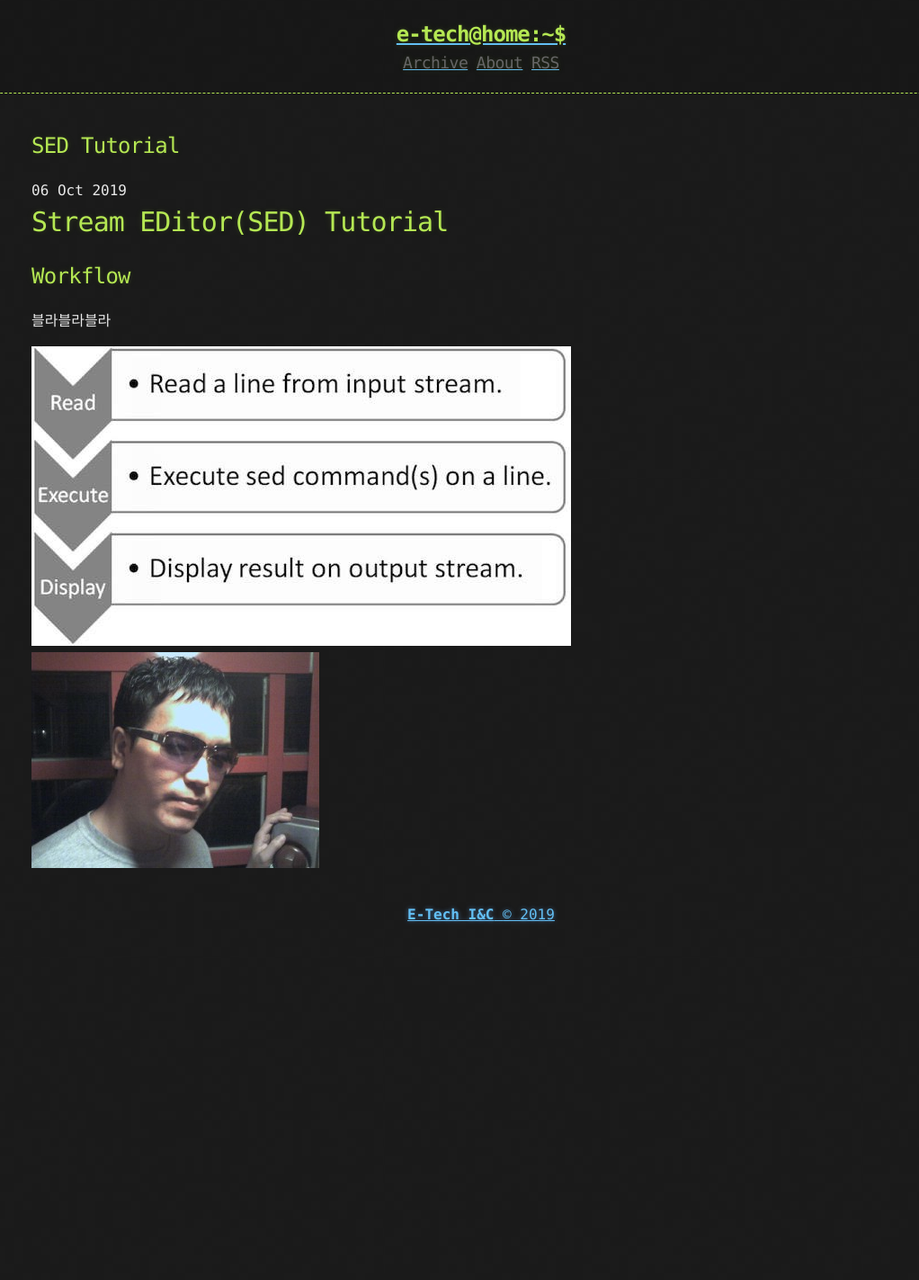
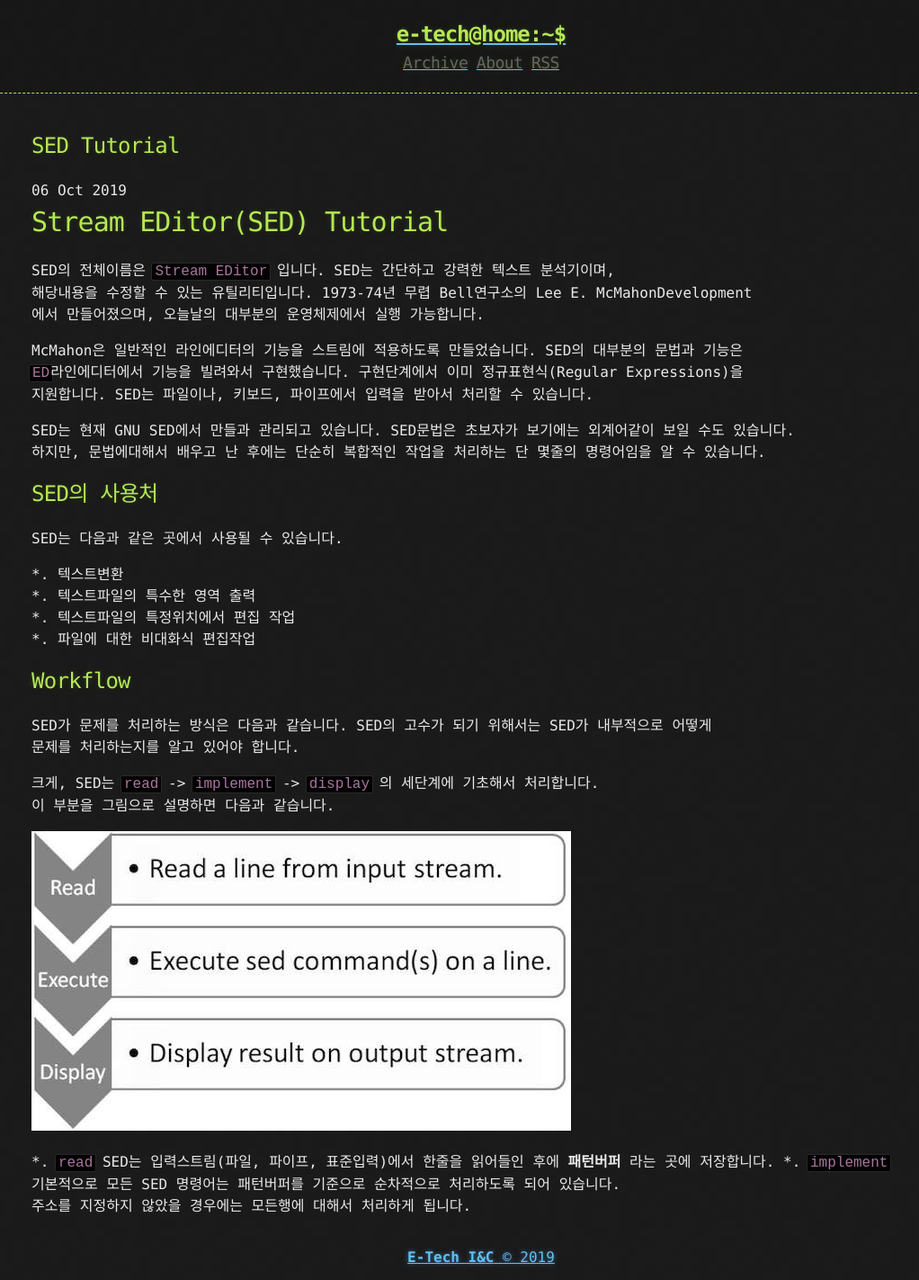
Before and after one commit to e-techinc/etechinc, a Jekyll site: the page built from _posts/2019-10-06-SED.md, in a window 1280 px wide. Shown: the whole page at 90% size, without its empty margins (105-1127 px from the left). Built offline with Jekyll 4.4.1, drawn with Linux system fonts in a browser that asks for light colours; before the commit the page ends 1042 px from its top, so only the background shows below that.

Commit message:
Update 2019-10-06-SED.md

```diff
--- a/_posts/2019-10-06-SED.md
+++ b/_posts/2019-10-06-SED.md
@@ -5,12 +5,37 @@ published: true
 
 
 # Stream EDitor(SED) Tutorial
+SED의 전체이름은 `Stream EDitor` 입니다. SED는 간단하고 강력한 텍스트 분석기이며,
+해당내용을 수정할 수 있는 유틸리티입니다. 1973-74년 무렵 Bell연구소의 Lee E. McMahonDevelopment
+에서 만들어졌으며, 오늘날의 대부분의 운영체제에서 실행 가능합니다.
 
+McMahon은 일반적인 라인에디터의 기능을 스트림에 적용하도록 만들었습니다. SED의 대부분의 문법과 기능은
+`ED`라인에디터에서 기능을 빌려와서 구현했습니다. 구현단계에서 이미 정규표현식(Regular Expressions)을
+지원합니다. SED는 파일이나, 키보드, 파이프에서 입력을 받아서 처리할 수 있습니다.
 
+SED는 현재 GNU SED에서 만들과 관리되고 있습니다. SED문법은 초보자가 보기에는 외계어같이 보일 수도 있습니다.
+하지만, 문법에대해서 배우고 난 후에는 단순히 복합적인 작업을 처리하는 단 몇줄의 명령어임을 알 수 있습니다.
+
+## SED의 사용처
+SED는 다음과 같은 곳에서 사용될 수 있습니다.
+
+*. 텍스트변환
+*. 텍스트파일의 특수한 영역 출력
+*. 텍스트파일의 특정위치에서 편집 작업
+*. 파일에 대한 비대화식 편집작업
 
 ## Workflow
 
-블라블라블라
+SED가 문제를 처리하는 방식은 다음과 같습니다. SED의 고수가 되기 위해서는 SED가 내부적으로 어떻게
+문제를 처리하는지를 알고 있어야 합니다.
+
+크게, SED는 `read` -> `implement` -> `display` 의 세단계에 기초해서 처리합니다.
+이 부분을 그림으로 설명하면 다음과 같습니다.
 
 ![SED Workflow](https://e-techinc.github.io/etechinc/assets/images/sed-workflow.jpg)
-![My](https://e-techinc.github.io/etechinc/assets/my.jpg)
+
+*. `read`
+   SED는 입력스트림(파일, 파이프, 표준입력)에서 한줄을 읽어들인 후에 **패턴버퍼** 라는 곳에 저장합니다.
+*. `implement`
+   기본적으로 모든 SED 명령어는 패턴버퍼를 기준으로 순차적으로 처리하도록 되어 있습니다.
+   주소를 지정하지 않았을 경우에는 모든행에 대해서 처리하게 됩니다.
```
